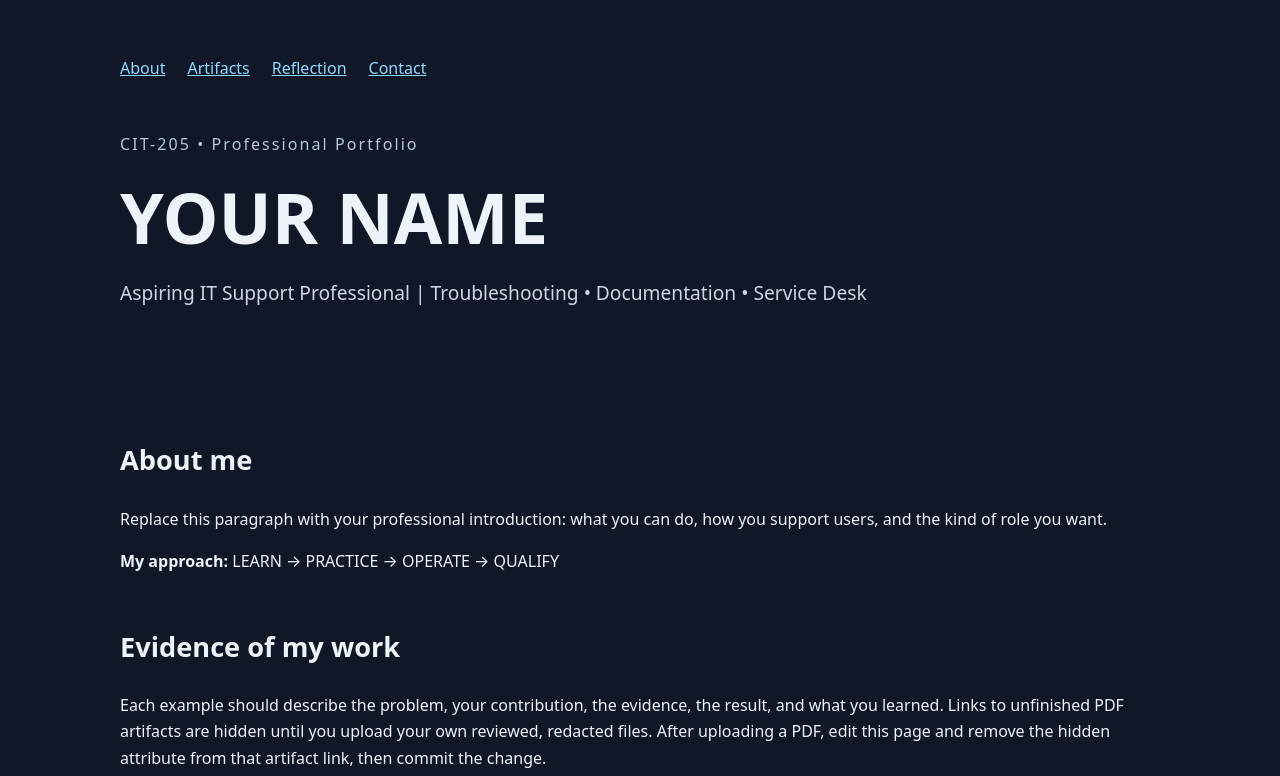
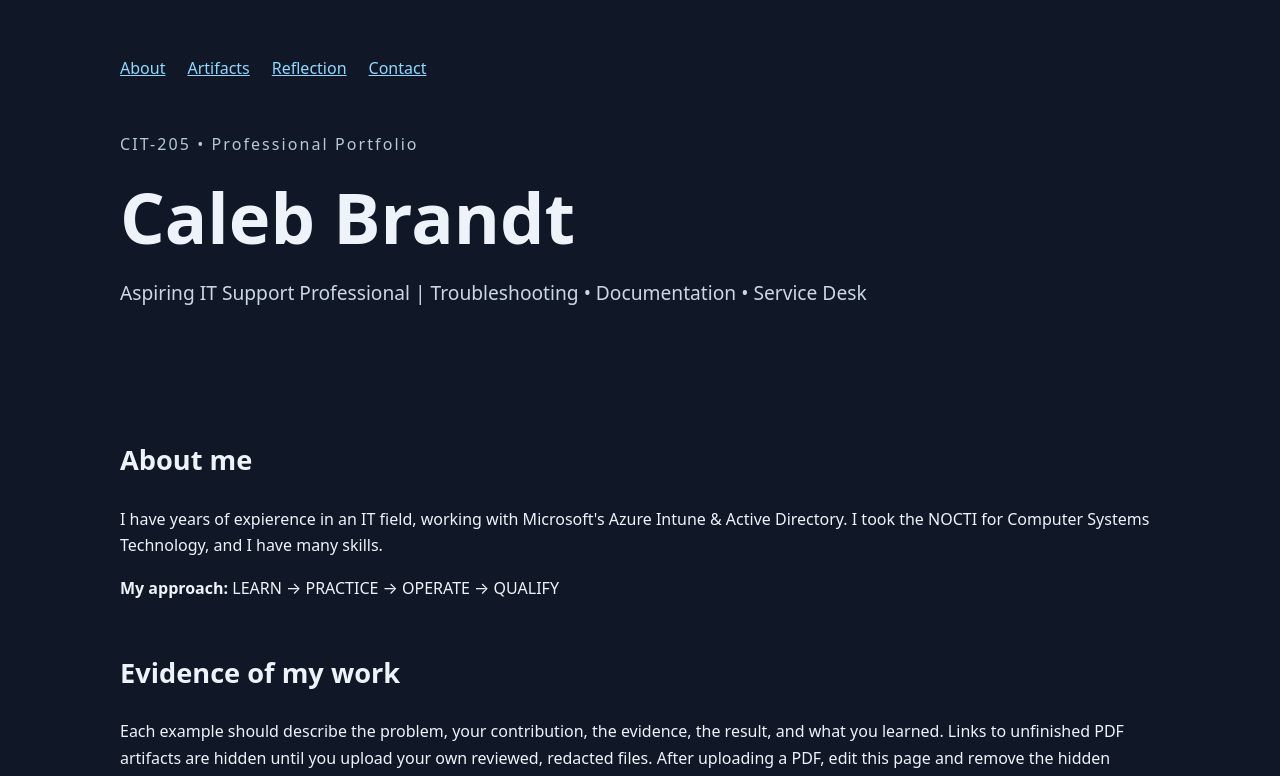
Before and after one commit to calebtb06/calebtb06.github.io, a plain HTML site: page index.html in a window 1280 px wide. Shown: the top 776 px of the page. Drawn offline with Linux system fonts and the light colour scheme.

Commit message:
Change name and introduction in index.html
Updated personal information and introduction in index.html.

```diff
--- a/index.html
+++ b/index.html
@@ -3,7 +3,7 @@
 <head>
 <meta charset="utf-8">
 <meta name="viewport" content="width=device-width,initial-scale=1">
-<title>YOUR NAME | IT Support Portfolio</title>
+<title>Caleb Brandt | IT Support Portfolio</title>
 <link rel="stylesheet" href="style.css">
 </head>
 <body>
@@ -16,7 +16,7 @@
 </nav>
 <p class="eyebrow">CIT-205 • Professional Portfolio</p>
 <!-- EDIT YOUR NAME BELOW -->
-<h1>YOUR NAME</h1>
+<h1>Caleb Brandt</h1>
 <p class="lead">Aspiring IT Support Professional | Troubleshooting • Documentation • Service Desk</p>
 </header>
 <main>
@@ -25,7 +25,7 @@
 <section id="about">
 <h2>About me</h2>
 
-  <p>Replace this paragraph with your professional introduction: what you can do, how you support users, and the kind of role you want.</p>
+  <p>I have years of expierence in an IT field, working with Microsoft's Azure Intune & Active Directory. I took the NOCTI for Computer Systems Technology, and I have many skills.</p>
 
   <p>
 <strong>My approach:</strong> LEARN → PRACTICE → OPERATE → QUALIFY</p>
```
